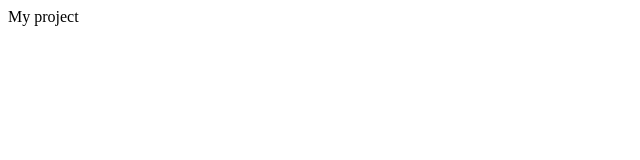
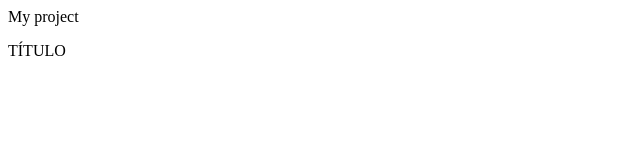
Before and after one commit to martinmindeguiao/my-proyect, a plain HTML site: page index.html in a window 1280 px wide. Shown: the full height of the page, 0-640 px from the left. Drawn offline with Linux system fonts and the light colour scheme.

Commit message:
Añadido título

```diff
--- a/index.html
+++ b/index.html
@@ -8,5 +8,6 @@
 </head>
 <body>
     <hl>My project</hl>
+    <p>TÍTULO</p>
 </body>
 </html>
```
